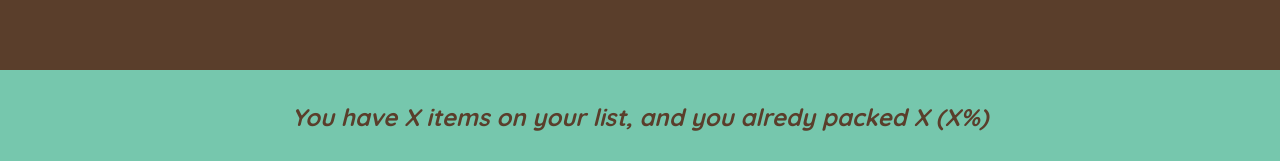
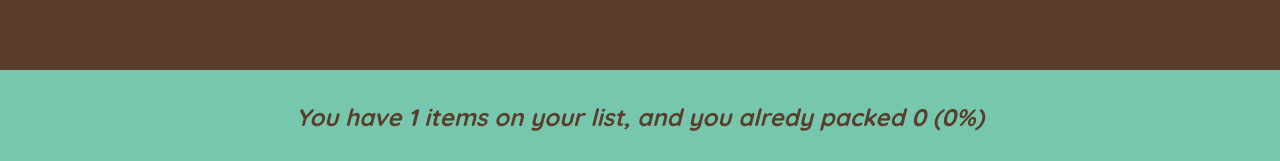
Before and after one commit to valentino111/react_far_away, a React (Create React App) app: page / in a window 1280 px wide. Both pictures are taken after typing "Sample" into the empty fields and a click on the button "ADD". Shown: the part 636-797 px from the top of the page. Built offline with nearby package versions, Linux system fonts and the light colour scheme.

Commit message:
85. Calculating Statistics as Derived State.

```diff
--- a/src/App.js
+++ b/src/App.js
@@ -31,7 +31,7 @@
         onDeleteItem={handleDeleteItem}
         onToggleItem={handleToggleItem}
       />
-      <Stats />
+      <Stats items={items} />
     </div>
   );
 }
@@ -50,7 +50,7 @@
     if (!description) return;
 
     const newItem = { description, quantity, packed: false, id: Date.now() };
-    console.log(newItem);
+    // console.log(newItem);
     onAddItems(newItem);
 
     setDescription("");
@@ -120,12 +120,26 @@
   );
 }
 
-function Stats() {
+function Stats({ items }) {
+  console.log(items.length);
+  if (items.length === 0)
+    return (
+      <p className="stats">
+        <em>Start adding some items to your packing list 🚀</em>
+      </p>
+    );
+
+  const numItems = items.length;
+  const numPacked = items.filter((item) => item.packed).length;
+  const percentage = Math.round((numPacked / numItems) * 100);
   return (
-    <em>
-      <footer className="stats">
-        You have X items on your list, and you alredy packed X (X%)
-      </footer>
-    </em>
+    <footer className="stats">
+      <em>
+        {percentage === 100
+          ? "You got everything! Ready to go ✈️"
+          : `You have ${numItems} items on your list, and you alredy packed
+        ${numPacked} (${percentage}%)`}
+      </em>
+    </footer>
   );
 }
```
